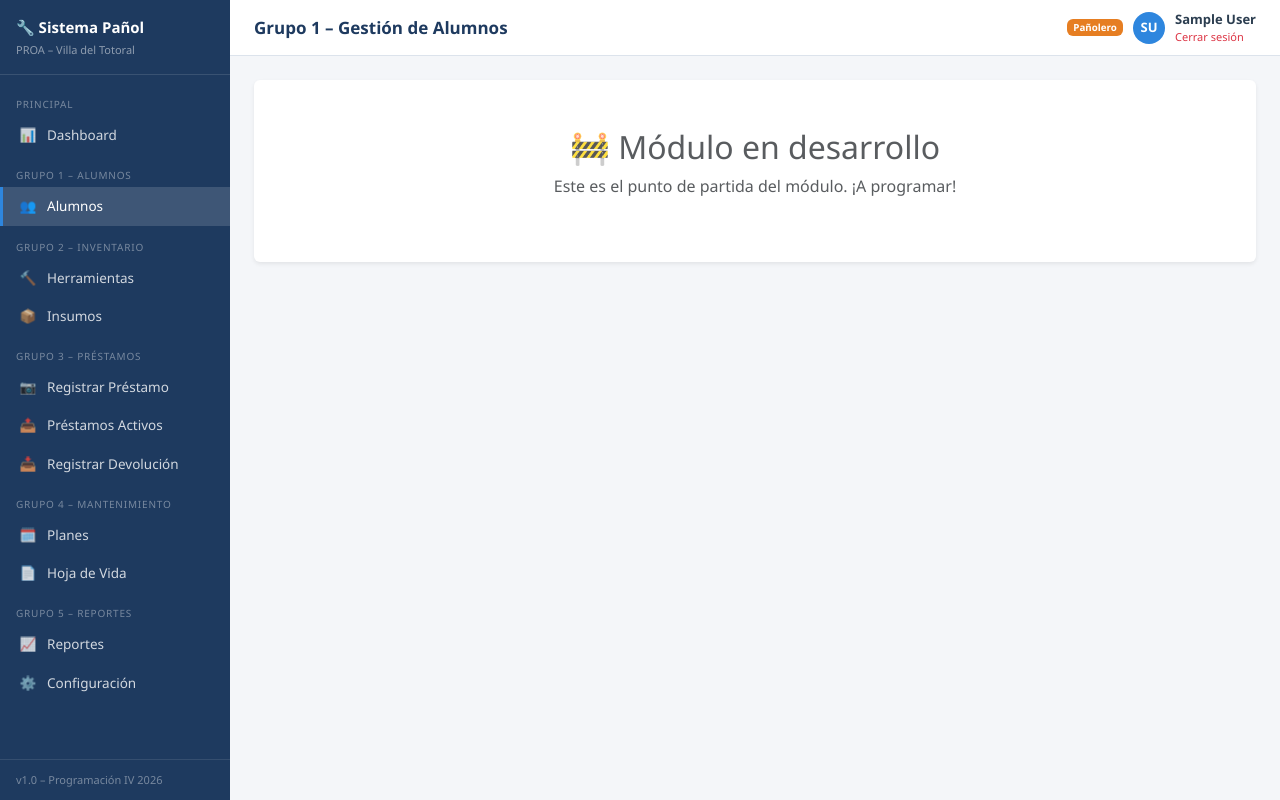
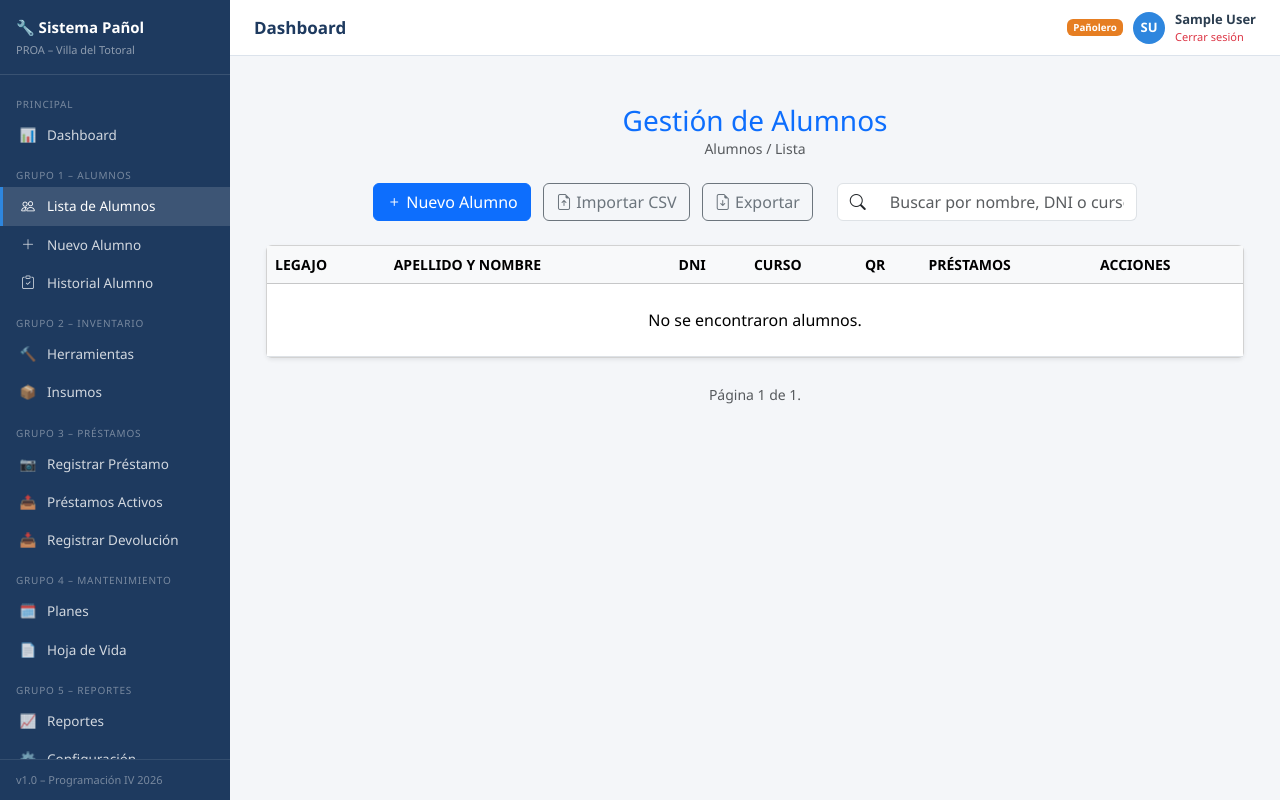
Before and after one commit to cissetta/panol-escolar, a Django app: page /alumnos/ in a window 1280 px wide. Run offline with Django 4.2, Linux system fonts and the light colour scheme; the visitor is signed in with stand-in values (Sample User, id 1); data that the repository does not hold is empty.

Commit message:
Agrega módulo de alumnos, CRUD, importación CSV y actualiza modelo de cursos

```diff
--- /dev/null
+++ b/alumnos/templates/alumnos/lista.html
@@ -0,0 +1,129 @@
+{% extends 'base.html' %}
+
+{% block content %}
+<!-- Cambiamos a 'container' para dar márgenes a los costados y no ocupar el 100% de la pantalla -->
+<div class="container mt-4">
+    <h3 class="mb-0 text-primary text-center">Gestión de Alumnos</h3>
+    <p class="text-muted small mb-4 text-center">Alumnos / Lista</p>
+
+    <!-- Centramos los botones y el buscador con justify-content-center -->
+    <div class="d-flex justify-content-center flex-wrap gap-4 mb-4">
+        <div>
+            <a href="{% url 'alumnos:nuevo' %}" class="btn btn-primary">
+                <i class="bi bi-plus"></i> Nuevo Alumno
+            </a>
+
+            <!-- Botón que abre la ventana modal para importar -->
+            <button class="btn btn-outline-secondary ms-2" data-bs-toggle="modal" data-bs-target="#modalImportarCSV">
+                <i class="bi bi-file-earmark-arrow-up"></i> Importar CSV
+            </button>
+
+            <!-- Botón que descarga el archivo directamente -->
+            <a href="{% url 'alumnos:exportar_csv' %}" class="btn btn-outline-secondary ms-2">
+                <i class="bi bi-file-earmark-arrow-down"></i> Exportar
+            </a>
+        </div>
+
+        <form method="get" class="d-flex" style="min-width: 300px;">
+            <div class="input-group">
+                <span class="input-group-text bg-white"><i class="bi bi-search"></i></span>
+                <input type="text" name="q" class="form-control border-start-0" placeholder="Buscar por nombre, DNI o curso..." value="{{ q }}">
+            </div>
+        </form>
+    </div>
+
+    <!-- Tabla principal -->
+    <div class="card shadow-sm">
+        <table class="table table-hover align-middle mb-0">
+            <thead class="table-light text-muted small">
+                <tr>
+                    <th>LEGAJO</th>
+                    <th>APELLIDO Y NOMBRE</th>
+                    <th>DNI</th>
+                    <th>CURSO</th>
+                    <th>QR</th>
+                    <th>PRÉSTAMOS</th>
+                    <th>ACCIONES</th>
+                </tr>
+            </thead>
+            <tbody>
+                {% for alumno in page_obj %}
+                <tr>
+                    <td class="text-muted">{{ alumno.legajo }}</td>
+                    <td>{{ alumno.apellido }}, {{ alumno.nombre }}</td>
+                    <td>{{ alumno.dni }}</td>
+                    <td>{{ alumno.get_curso_display }}</td>
+                    <td>
+                        {% if alumno.qr_code %}
+                            <span class="badge bg-success-subtle text-success border border-success-subtle rounded-pill"><i class="bi bi-check"></i> Generado</span>
+                        {% else %}
+                            <span class="badge bg-warning-subtle text-warning border border-warning-subtle rounded-pill"><i class="bi bi-exclamation-triangle"></i> Sin QR</span>
+                        {% endif %}
+                    </td>
+                    <td>
+                        <span class="badge bg-primary-subtle text-primary rounded-pill">
+                            {{ alumno.prestamos_activos.count }} activos
+                        </span>
+                    </td>
+                    <td>
+                        <a href="{% url 'alumnos:detalle' alumno.pk %}" class="btn btn-sm btn-outline-primary rounded-pill px-3">Ver</a>
+                        <a href="{% url 'alumnos:eliminar' alumno.pk %}" class="btn btn-sm btn-danger rounded-pill"><i class="bi bi-trash"></i></a>
+                    </td>
+                </tr>
+                {% empty %}
+                <tr>
+                    <td colspan="7" class="text-center py-4">No se encontraron alumnos.</td>
+                </tr>
+                {% endfor %}
+            </tbody>
+        </table>
+    </div>
+
+    <!-- Paginación -->
+    <div class="mt-4 d-flex justify-content-center">
+        <div class="pagination">
+            <span class="step-links">
+                {% if page_obj.has_previous %}
+                    <a href="?page=1{% if q %}&q={{ q }}{% endif %}" class="btn btn-sm btn-outline-secondary">&laquo; Primera</a>
+                    <a href="?page={{ page_obj.previous_page_number }}{% if q %}&q={{ q }}{% endif %}" class="btn btn-sm btn-outline-secondary">Anterior</a>
+                {% endif %}
+
+                <span class="current mx-2 text-muted small">
+                    Página {{ page_obj.number }} de {{ page_obj.paginator.num_pages }}.
+                </span>
+
+                {% if page_obj.has_next %}
+                    <a href="?page={{ page_obj.next_page_number }}{% if q %}&q={{ q }}{% endif %}" class="btn btn-sm btn-outline-secondary">Siguiente</a>
+                    <a href="?page={{ page_obj.paginator.num_pages }}{% if q %}&q={{ q }}{% endif %}" class="btn btn-sm btn-outline-secondary">Última &raquo;</a>
+                {% endif %}
+            </span>
+        </div>
+    </div>
+</div>
+
+<!-- Modal para Importar CSV -->
+<div class="modal fade" id="modalImportarCSV" tabindex="-1" aria-labelledby="modalImportarCSVLabel" aria-hidden="true">
+  <div class="modal-dialog">
+    <div class="modal-content">
+      <div class="modal-header bg-light">
+        <h5 class="modal-title text-secondary" id="modalImportarCSVLabel"><i class="bi bi-filetype-csv"></i> Importar Alumnos desde CSV</h5>
+        <button type="button" class="btn-close" data-bs-dismiss="modal" aria-label="Close"></button>
+      </div>
+      <form action="{% url 'alumnos:importar_csv' %}" method="post" enctype="multipart/form-data">
+          {% csrf_token %}
+          <div class="modal-body">
+              <p class="small text-muted mb-3">
+                  Sube un archivo .csv para cargar múltiples alumnos a la vez.<br>
+                  <strong>Formato esperado de las columnas:</strong> Nombre, Apellido, DNI, Curso, Email
+              </p>
+              <input type="file" name="archivo_csv" class="form-control" accept=".csv" required>
+          </div>
+          <div class="modal-footer">
+              <button type="button" class="btn btn-outline-secondary" data-bs-dismiss="modal">Cancelar</button>
+              <button type="submit" class="btn btn-primary">Subir e Importar</button>
+          </div>
+      </form>
+    </div>
+  </div>
+</div>
+{% endblock %}
--- a/alumnos/urls.py
+++ b/alumnos/urls.py
@@ -4,9 +4,13 @@ from . import views
 app_name = 'alumnos'
 
 urlpatterns = [
-    path('',               views.index, name='lista'),      # Grupo 1: lista de alumnos
-    path('nuevo/',         views.index, name='nuevo'),
-    path('<int:pk>/',      views.index, name='detalle'),
-    path('<int:pk>/editar/', views.index, name='editar'),
-    path('<int:pk>/qr/',   views.index, name='qr'),
+    path('', views.lista, name='lista'),
+    path('nuevo/', views.nuevo, name='nuevo'),
+    path('<int:pk>/', views.detalle, name='detalle'),
+    path('<int:pk>/editar/', views.editar, name='editar'),
+    path('<int:pk>/eliminar/', views.eliminar, name='eliminar'),
+
+
+    path('exportar-csv/', views.exportar_csv, name='exportar_csv'),
+    path('importar-csv/', views.importar_csv, name='importar_csv'),
 ]
--- a/alumnos/views.py
+++ b/alumnos/views.py
@@ -1,10 +1,162 @@
-# Grupo 1 – Gestión de Alumnos
-# TODO: implementar las vistas de este módulo
+import csv
+from django.shortcuts import render, redirect, get_object_or_404
 from django.contrib.auth.decorators import login_required
-from django.shortcuts import render
+from django.contrib import messages
+from django.db.models import Q
+from django.core.paginator import Paginator
+from datetime import date
+from core.models import Alumno
+from .forms import AlumnoForm
+from .utils import generar_qr_alumno
+from django.http import HttpResponse
+@login_required
+def lista(request):
+    q = request.GET.get('q', '').strip()
+    alumnos_qs = Alumno.objects.filter(activo=True)
 
+    if q:
+        alumnos_qs = alumnos_qs.filter(
+            Q(nombre__icontains=q) |
+            Q(apellido__icontains=q) |
+            Q(dni__icontains=q) |
+            Q(curso__icontains=q)
+        )
+    alumnos_qs = alumnos_qs.order_by('apellido', 'nombre')
+
+    paginator = Paginator(alumnos_qs, 10)
+    page_num = request.GET.get('page', 1)
+    page_obj = paginator.get_page(page_num)
+
+    return render(request, 'alumnos/lista.html', {'page_obj': page_obj, 'q': q})
 
 @login_required
-def index(request):
-    """Vista principal del módulo – reemplazar con la implementación real."""
-    return render(request, 'alumnos/index.html')
+def detalle(request, pk):
+    alumno = get_object_or_404(Alumno, pk=pk, activo=True)
+    prestamos = alumno.prestamo_set.all().order_by('-fecha_prestamo')
+
+    return render(request, 'alumnos/detalle.html', {
+        'alumno': alumno,
+        'prestamos': prestamos
+    })
+
+@login_required
+@login_required
+def nuevo(request):
+    if request.method == 'POST':
+        form = AlumnoForm(request.POST)
+        if form.is_valid():
+            alumno = form.save(commit=False)
+
+            # ¡Ya no necesitamos generar el legajo ni la fecha aquí!
+            # El modelo lo hará solo al ejecutar save()
+            alumno.save()
+
+            # Ahora que se guardó y tiene legajo, generamos el QR
+            generar_qr_alumno(alumno)
+            alumno.save() # Guardamos por segunda vez para actualizar el QR
+
+            messages.success(request, 'Alumno creado correctamente.')
+            return redirect('alumnos:lista')
+    else:
+        form = AlumnoForm()
+    return render(request, 'alumnos/form.html', {'form': form, 'accion': 'Nuevo Alumno / Editar'})
+def editar(request, pk):
+    alumno = get_object_or_404(Alumno, pk=pk, activo=True)
+    if request.method == 'POST':
+        form = AlumnoForm(request.POST, request.FILES, instance=alumno)
+        if form.is_valid():
+            form.save()
+            messages.success(request, 'Alumno actualizado correctamente.')
+            return redirect('alumnos:lista')
+    else:
+        form = AlumnoForm(instance=alumno)
+    return render(request, 'alumnos/form.html', {'form': form, 'accion': 'Nuevo Alumno / Editar'})
+
+@login_required
+def eliminar(request, pk):
+    alumno = get_object_or_404(Alumno, pk=pk, activo=True)
+    if request.method == 'POST':
+        alumno.activo = False
+        alumno.save()
+        messages.success(request, 'Alumno dado de baja.')
+        return redirect('alumnos:lista')
+    return render(request, 'alumnos/confirmar_eliminar.html', {'alumno': alumno})
+@login_required
+def exportar_csv(request):
+    # Configuramos la respuesta para que el navegador sepa que es un archivo descargable
+    response = HttpResponse(content_type='text/csv')
+    response['Content-Disposition'] = 'attachment; filename="alumnos_proa.csv"'
+
+    writer = csv.writer(response)
+    # Escribimos los encabezados de las columnas
+    writer.writerow(['Nombre', 'Apellido', 'DNI', 'Curso', 'Email'])
+
+    # Obtenemos los alumnos activos y los escribimos fila por fila
+    alumnos = Alumno.objects.filter(activo=True)
+    for alumno in alumnos:
+        writer.writerow([alumno.nombre, alumno.apellido, alumno.dni, alumno.curso, alumno.email])
+
+    return response
+
+@login_required
+@login_required
+def importar_csv(request):
+    if request.method == 'POST' and request.FILES.get('archivo_csv'):
+        csv_file = request.FILES['archivo_csv']
+
+        # Verificamos que sea un archivo .csv
+        if not csv_file.name.endswith('.csv'):
+            messages.error(request, 'El archivo debe tener extensión .csv')
+            return redirect('alumnos:lista')
+
+        try:
+            # Obtenemos la lista de cursos válidos directamente del modelo (ej: ['3A', '3B', ...])
+            cursos_validos = [curso[0] for curso in Alumno.CURSOS]
+
+            dataset = csv_file.read().decode('utf-8').splitlines()
+            reader = csv.reader(dataset)
+            next(reader, None)  # Saltamos la primera fila (los encabezados)
+
+            creados = 0
+            errores_curso = 0
+
+            for row in reader:
+                if len(row) >= 4:
+                    nombre = row[0].strip()
+                    apellido = row[1].strip()
+                    dni = row[2].strip()
+                    curso = row[3].strip()
+                    email = row[4].strip() if len(row) > 4 else ''
+
+                    # Validamos que el curso ingresado exista en el sistema
+                    if curso not in cursos_validos:
+                        errores_curso += 1
+                        continue  # Saltamos este alumno y pasamos al siguiente
+
+                    # Creamos el alumno si el DNI no existe
+                    if not Alumno.objects.filter(dni=dni).exists():
+                        nuevo_alumno = Alumno(
+                            nombre=nombre,
+                            apellido=apellido,
+                            dni=dni,
+                            curso=curso,
+                            email=email
+                        )
+                        nuevo_alumno.save()
+
+                        from .utils import generar_qr_alumno
+                        generar_qr_alumno(nuevo_alumno)
+                        nuevo_alumno.save()
+
+                        creados += 1
+
+            # Mensaje final detallado
+            if errores_curso > 0:
+                messages.warning(request, f'Se importaron {creados} alumnos. Se omitieron {errores_curso} por tener un curso inválido.')
+            else:
+                messages.success(request, f'Se importaron {creados} alumnos correctamente.')
+
+        except Exception as e:
+            messages.error(request, 'Hubo un error al procesar el archivo. Verifica el formato.')
+
+    return redirect('alumnos:lista')
--- a/core/models.py
+++ b/core/models.py
@@ -68,6 +68,8 @@ class Alumno(models.Model):
         ('3A','3° A'), ('3B','3° B'),
         ('4A','4° A'), ('4B','4° B'),
         ('5A','5° A'), ('5B','5° B'),
+        ('6A','6° A'), ('6B','6° B'), # <-- Agregados 6to año
+        ('7A','7° A'), ('7B','7° B'), # <-- Agregados 7mo año
     ]
     legajo   = models.CharField(max_length=10, unique=True, blank=True)
     nombre   = models.CharField(max_length=50)
@@ -101,8 +103,6 @@ class Alumno(models.Model):
         config = ConfiguracionSistema.get()
         limite = timezone.now() - timedelta(days=config.dias_maximo_prestamo)
         return self.prestamos_activos().filter(fecha_prestamo__lt=limite).exists()
-
-
 # ══════════════════════════════════════════════════════════════════
 #  INVENTARIO  (Grupo 2)
 # ══════════════════════════════════════════════════════════════════
--- a/core/templates/base.html
+++ b/core/templates/base.html
@@ -5,6 +5,8 @@
   <meta name="viewport" content="width=device-width, initial-scale=1.0">
   <title>{% block title %}Sistema Pañol{% endblock %} – PROA</title>
   <link href="https://cdn.jsdelivr.net/npm/bootstrap@5.3.3/dist/css/bootstrap.min.css" rel="stylesheet">
+  <!-- Agregada la librería de Bootstrap Icons -->
+  <link rel="stylesheet" href="https://cdn.jsdelivr.net/npm/bootstrap-icons@1.11.3/font/bootstrap-icons.min.css">
   <style>
     :root {
       --sidebar-w: 230px;
@@ -88,10 +90,18 @@
       <span class="icon">📊</span> Dashboard
     </a>
 
+    <!-- SECCIÓN GRUPO 1 MODIFICADA -->
     <div class="nav-section">Grupo 1 – Alumnos</div>
-    <a href="{% url 'alumnos:lista' %}" class="nav-link {% if 'alumnos' in request.path %}active{% endif %}">
-      <span class="icon">👥</span> Alumnos
+    <a href="{% url 'alumnos:lista' %}" class="nav-link {% if request.resolver_match.url_name == 'lista' %}active{% endif %}">
+      <span class="icon"><i class="bi bi-people"></i></span> Lista de Alumnos
     </a>
+    <a href="{% url 'alumnos:nuevo' %}" class="nav-link {% if request.resolver_match.url_name == 'nuevo' %}active{% endif %}">
+      <span class="icon"><i class="bi bi-plus-lg"></i></span> Nuevo Alumno
+    </a>
+    <a href="{% url 'alumnos:lista' %}" class="nav-link">
+      <span class="icon"><i class="bi bi-clipboard-check"></i></span> Historial Alumno
+    </a>
+    <!-- FIN SECCIÓN GRUPO 1 -->
 
     <div class="nav-section">Grupo 2 – Inventario</div>
     <a href="{% url 'inventario:herramientas' %}" class="nav-link {% if 'inventario' in request.path and 'insumos' not in request.path %}active{% endif %}">
```
Also changed, not shown: alumnos/forms.py (added, +40 -0 lines), alumnos/templates/alumnos/confirmar_eliminar.html (added, +21 -0 lines), alumnos/templates/alumnos/detalle.html (added, +55 -0 lines), alumnos/templates/alumnos/form.html (added, +81 -0 lines), alumnos/tests.py (added, +27 -0 lines), alumnos/utils.py (added, +13 -0 lines), core/migrations/0002_alter_alumno_curso.py (added).
